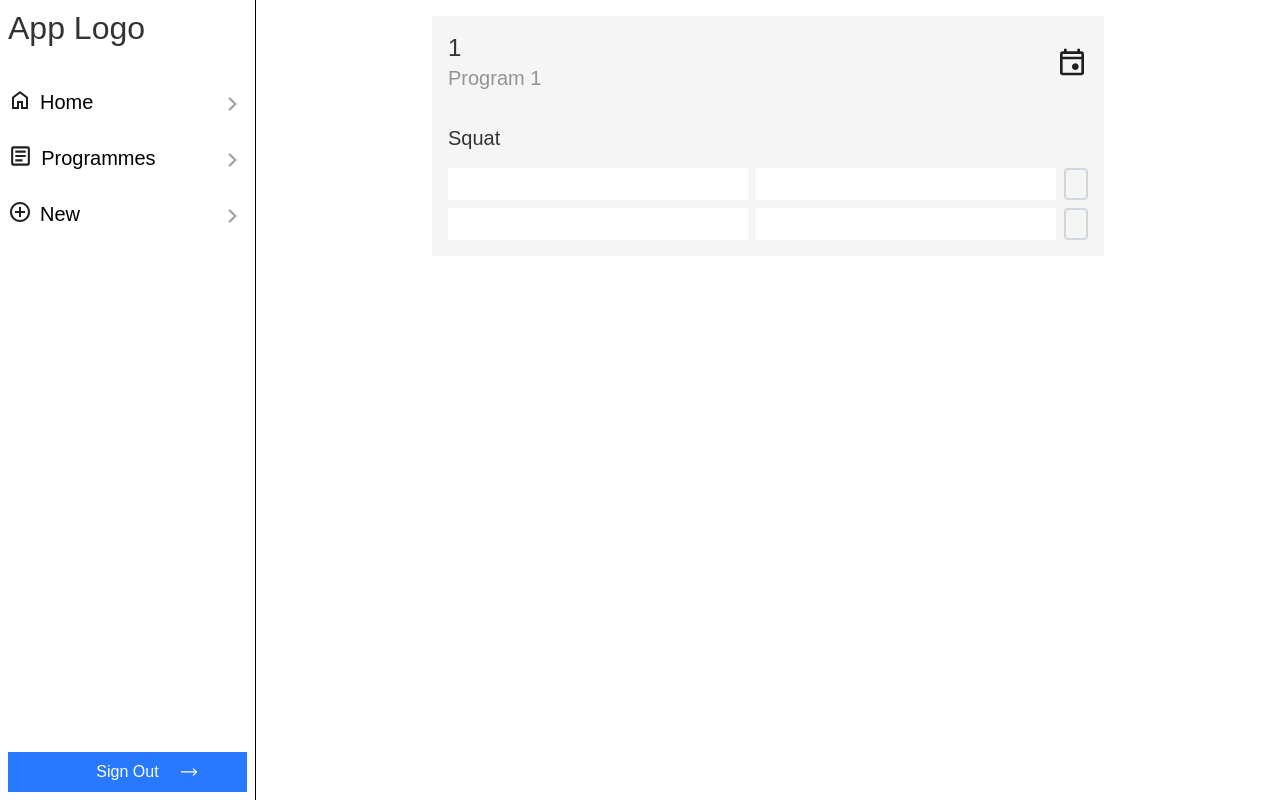
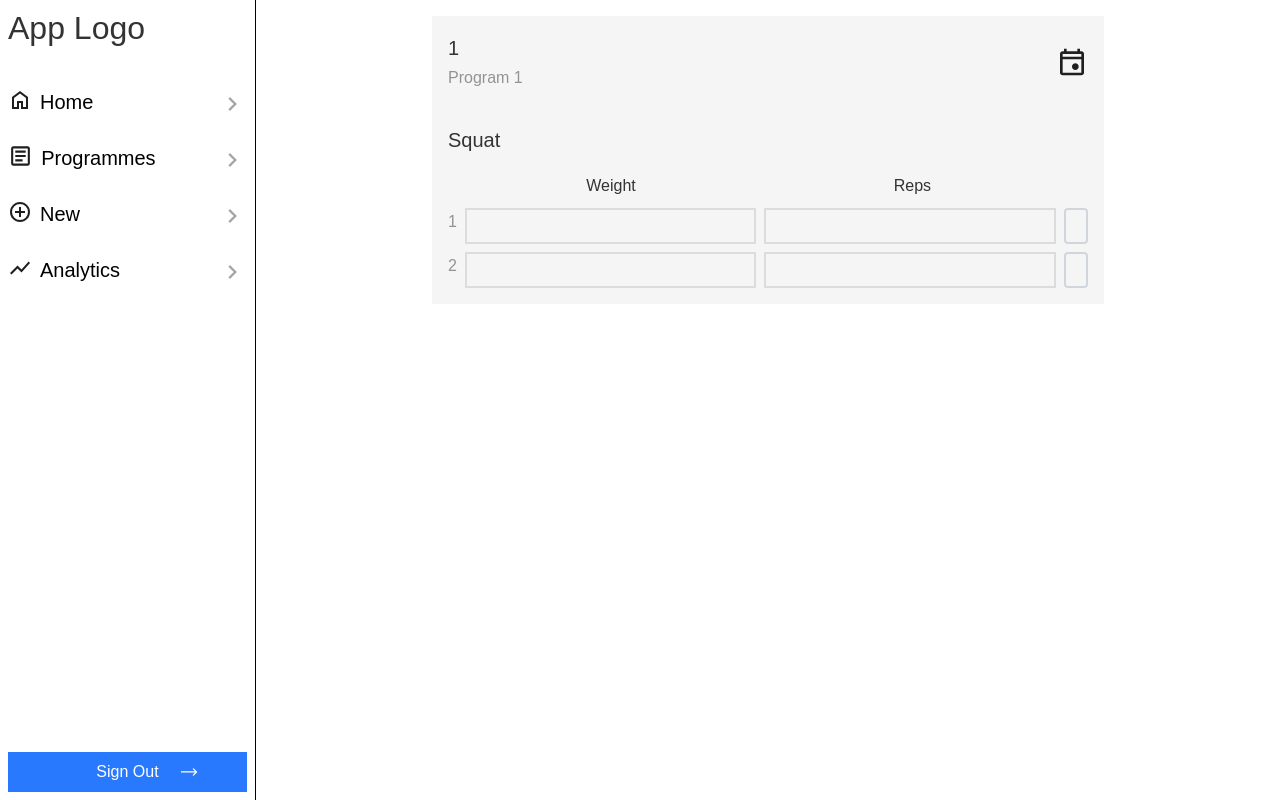
Before and after one commit to jrmilburn/fitnessapp-final, a Next.js app in the folder fitness-app/: page /workout in a window 1280 px wide. Built offline with nearby package versions, Linux system fonts and the light colour scheme; no server answers; sample sign-in values are in the browser's storage.

Commit message:
Update program state manage when sets are updated

```diff
--- a/fitness-app/app/globals.css
+++ b/fitness-app/app/globals.css
@@ -32,7 +32,7 @@ p   { font-size: 0.75rem; line-height: 1.5rem; color: var(--primary-text); }
   h4 { font-size: 1.5rem; line-height: 2rem; }
   h5 { font-size: 1.25rem; line-height: 1.75rem; }
   h6 { font-size: 1.125rem; line-height: 1.5rem; }
-  p   { font-size: 1.125rem; line-height: 1.75rem; }
+  p   { font-size: 1rem; line-height: 1.75rem; }
 }
 
 /* Medium devices (min-width: 768px) */
@@ -43,7 +43,7 @@ p   { font-size: 0.75rem; line-height: 1.5rem; color: var(--primary-text); }
   h4 { font-size: 1.75rem; line-height: 2.25rem; }
   h5 { font-size: 1.5rem; line-height: 2rem; }
   h6 { font-size: 1.25rem; line-height: 1.75rem; }
-  p   { font-size: 1.125rem; line-height: 1.75rem; }
+  p   { font-size: 1rem; line-height: 1.75rem; }
 }
 
 /* Large devices (min-width: 1024px) */
@@ -53,6 +53,6 @@ p   { font-size: 0.75rem; line-height: 1.5rem; color: var(--primary-text); }
   h3 { font-size: 2.25rem; line-height: 2.75rem; }
   h4 { font-size: 2rem; line-height: 2.5rem; }
   h5 { font-size: 1.75rem; line-height: 2.25rem; }
-  h6 { font-size: 1.5rem; line-height: 2rem; }
-  p   { font-size: 1.25rem; line-height: 1.75rem; }
+  h6 { font-size: 1.25rem; line-height: 2rem; }
+  p   { font-size: 1rem; line-height: 1.75rem; }
 }
--- a/fitness-app/app/workout/page.jsx
+++ b/fitness-app/app/workout/page.jsx
@@ -20,6 +20,7 @@ export default function Dashboard() {
                 weekNo: 1,
                 workouts: [
                     {
+                        id: 1,
                         name: "1",
                         workoutNo: 1,
                         exercises: [
@@ -27,11 +28,13 @@ export default function Dashboard() {
                                 name: "Squat",
                                 sets: [
                                     {
+                                        id: 1,
                                         setNo: 1,
                                         reps: 0,
                                         weight: 0,
                                         complete: false
                                     },                            {
+                                        id: 2,
                                         setNo: 2,
                                         reps: 0,
                                         weight: 0,
@@ -42,6 +45,7 @@ export default function Dashboard() {
                         ]
                     },
                     {
+                        id: 2,
                         name: "2",
                         workoutNo: 2,
                         exercises: [
@@ -49,12 +53,14 @@ export default function Dashboard() {
                                 name: "Lateral raise",
                                 sets: [
                                     {
+                                        id: 3,
                                         setNo: 1,
                                         reps: 0,
                                         weight: 0,
                                         complete: false
                                     },
                                     {
+                                        id: 4,
                                         setNo: 2,
                                         reps: 0,
                                         weight: 0,
@@ -70,6 +76,7 @@ export default function Dashboard() {
                 weekNo: 2,
                 workouts: [
                     {
+                        id: 3,
                         name: "1",
                         workoutNo: 1,
                         exercises: [
@@ -77,11 +84,13 @@ export default function Dashboard() {
                                 name: "Bench Press",
                                 sets: [
                                     {
+                                        id: 5,
                                         setNo: 1,
                                         reps: 0,
                                         weight: 0,
                                         complete: false
                                     },                            {
+                                        id: 6,
                                         setNo: 2,
                                         reps: 0,
                                         weight: 0,
@@ -92,6 +101,7 @@ export default function Dashboard() {
                         ]
                     },
                     {
+                        id: 4,
                         name: "2",
                         workoutNo: 2,
                         exercises: [
@@ -99,12 +109,14 @@ export default function Dashboard() {
                                 name: "Lateral raise",
                                 sets: [
                                     {
+                                        id: 7,
                                         setNo: 1,
                                         reps: 0,
                                         weight: 0,
                                         complete: false
                                     },
                                     {
+                                        id: 8,
                                         setNo: 2,
                                         reps: 0,
                                         weight: 0,
@@ -134,6 +146,7 @@ export default function Dashboard() {
             />
             <Workout
                 workout={currentWorkout}
+                setProgram={setProgram}
             />
             </div>
         </div>
--- a/fitness-app/components/library/Input.jsx
+++ b/fitness-app/components/library/Input.jsx
@@ -4,7 +4,7 @@ export default function Input({ inputVal, setInputVal }) {
         <input
             value={inputVal}
             onChange={(e) => setInputVal(e.target.value)}
-            className="p-1 bg-[var(--primary-bg)] w-full"
+            className="p-1 bg-[var(--seconodary-bg)] w-full border-2 border-black/10"
         />
     )
 
--- a/fitness-app/components/navbar/SidebarLinks.jsx
+++ b/fitness-app/components/navbar/SidebarLinks.jsx
@@ -21,6 +21,12 @@ export default function SidebarLinks() {
             href: "/new",
             icon: "/icons/plus.svg"
 
+        },
+        {
+            id: 4,
+            title: "Analytics",
+            href: "/analytics",
+            icon: "/icons/analytics.svg"
         }
     ]
 
--- a/fitness-app/components/workout/ChangeWorkout.jsx
+++ b/fitness-app/components/workout/ChangeWorkout.jsx
@@ -28,7 +28,7 @@ export default function ChangeWorkout({ program, setCurrentWorkout }) {
                 alt="change workouts"
             />
         </button>
-            <div className={`gap-2 fixed top-0 left-[16rem] bg-[var(--primary-bg)] p-4 w-full max-w-[calc(100%-16rem)] min-h-screen transition-all duration-300 ${workoutsModalShown ? 'translate-y-[0%]' : 'translate-y-[100%]'}`}>
+            <div className={`gap-2 fixed z-20 top-0 left-[16rem] bg-[var(--primary-bg)] p-4 w-full max-w-[calc(100%-16rem)] min-h-screen transition-all duration-300 ${workoutsModalShown ? 'translate-y-[0%]' : 'translate-y-[100%]'}`}>
                 <button className="cursor-pointer w-full border-b flex justify-center mb-8" onClick={toggleModal}>
                     <Image
                         src="/icons/chevron-right.svg"
--- a/fitness-app/components/workout/Exercise.jsx
+++ b/fitness-app/components/workout/Exercise.jsx
@@ -1,16 +1,21 @@
 import Set from "./Set"
 
-export default function Exercise({ exercise }) {
+export default function Exercise({ exercise, setProgram }) {
 
     return (
         <div className="bg-[var(--secondary-bg)] p-4 w-full">
-            <p>{exercise?.name}</p>
+            <h6>{exercise?.name}</h6>
             <div className="mt-4 flex flex-col gap-2 w-full">
-            {exercise?.sets?.map((set, index) => {
+            <div className="flex w-full justify-around">
+                <p>Weight</p>
+                <p className="-translate-x-[50%]">Reps</p>
+            </div>
+            {exercise?.sets?.map((set) => {
                 return (
                     <Set
-                        key={index}
+                        key={set.id}
                         set={set}
+                        setProgram={setProgram}
                     />
                 )
             })}
--- a/fitness-app/components/workout/Set.jsx
+++ b/fitness-app/components/workout/Set.jsx
@@ -1,15 +1,39 @@
 import Input from "../library/Input"
-import { useState } from "react"
+import { useState, useEffect } from "react"
 import AnimatedCheckbox from "../library/Checkbox";
 
-export default function Set({ set }) {
+export default function Set({ set, setProgram }) {
 
-    const [weight, setWeight] = useState(set?.weight || null);
-    const [reps, setReps] = useState(set?.reps || null);
+    const [weight, setWeight] = useState(set?.weight || "");
+    const [reps, setReps] = useState(set?.reps || "");
     const [confirmed, setConfirmed] = useState(set?.complete);
+
+    useEffect(() => {
+        const targetSetId = set.id;
+
+        setProgram(prevProgram => ({
+          ...prevProgram,
+          weeks: prevProgram.weeks.map(week => ({
+            ...week,
+            workouts: week.workouts.map(workout => ({
+              ...workout,
+              exercises: workout.exercises.map(exercise => ({
+                ...exercise,
+                sets: exercise.sets.map(s =>
+                  s.id === targetSetId
+                    ? { ...s, complete: confirmed, weight: weight, reps: reps }
+                    : s
+                )
+              }))
+            }))
+          }))
+        }));
+      }, [confirmed, weight, reps]);
+
 
     return (
         <div className="flex gap-2 w-full">
+            <p className="opacity-[0.5]">{set?.setNo}</p>
             <Input
                 inputVal={weight}
                 setInputVal={setWeight}
--- a/fitness-app/components/workout/Workout.jsx
+++ b/fitness-app/components/workout/Workout.jsx
@@ -1,8 +1,6 @@
 import Exercise from "./Exercise"
 
-export default function Workout({ workout }) {
-
-    console.log(workout);
+export default function Workout({ workout, setProgram }) {
 
     return (
         <div className="w-full mx-auto flex flex-col items-center">
@@ -11,6 +9,7 @@ export default function Workout({ workout }) {
                     <Exercise
                         key={index}
                         exercise={exercise}
+                        setProgram={setProgram}
                     />
                 )
             })}
```
Also changed, not shown: fitness-app/public/icons/analytics.svg (added).
